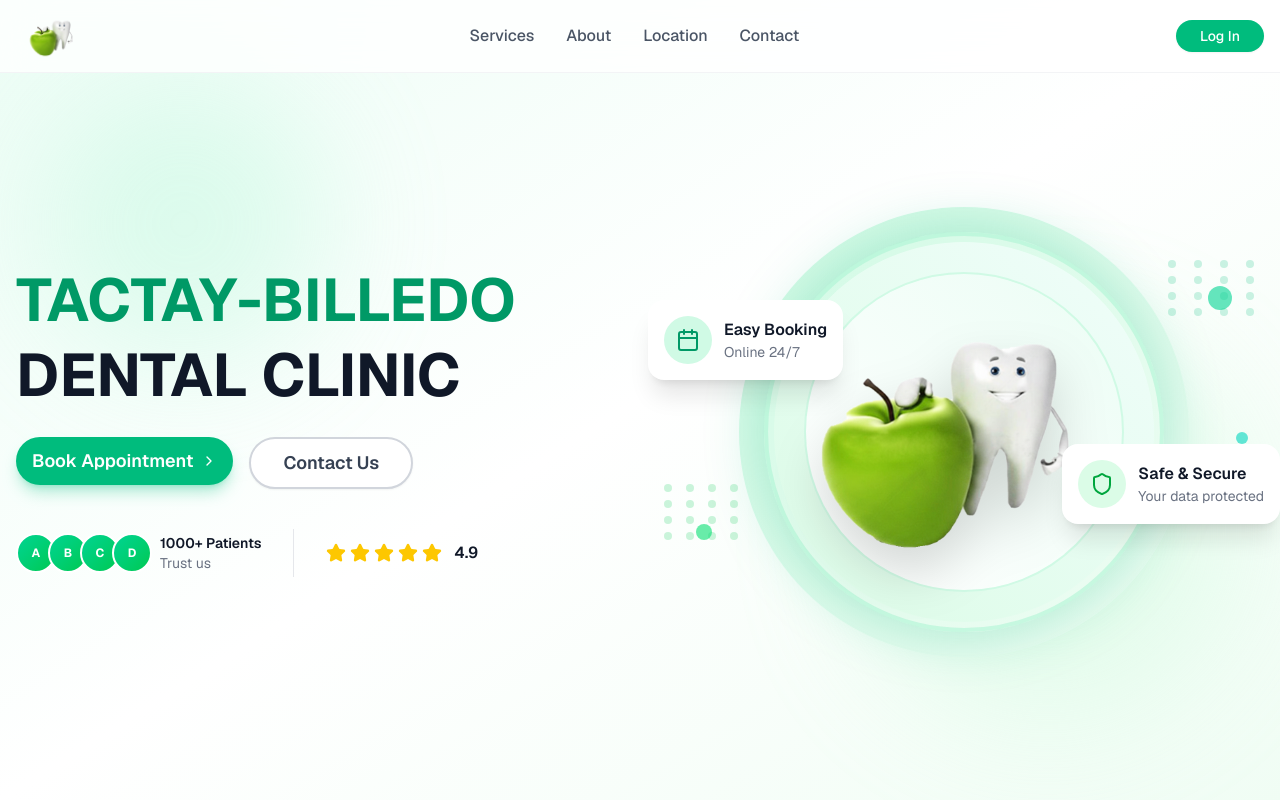
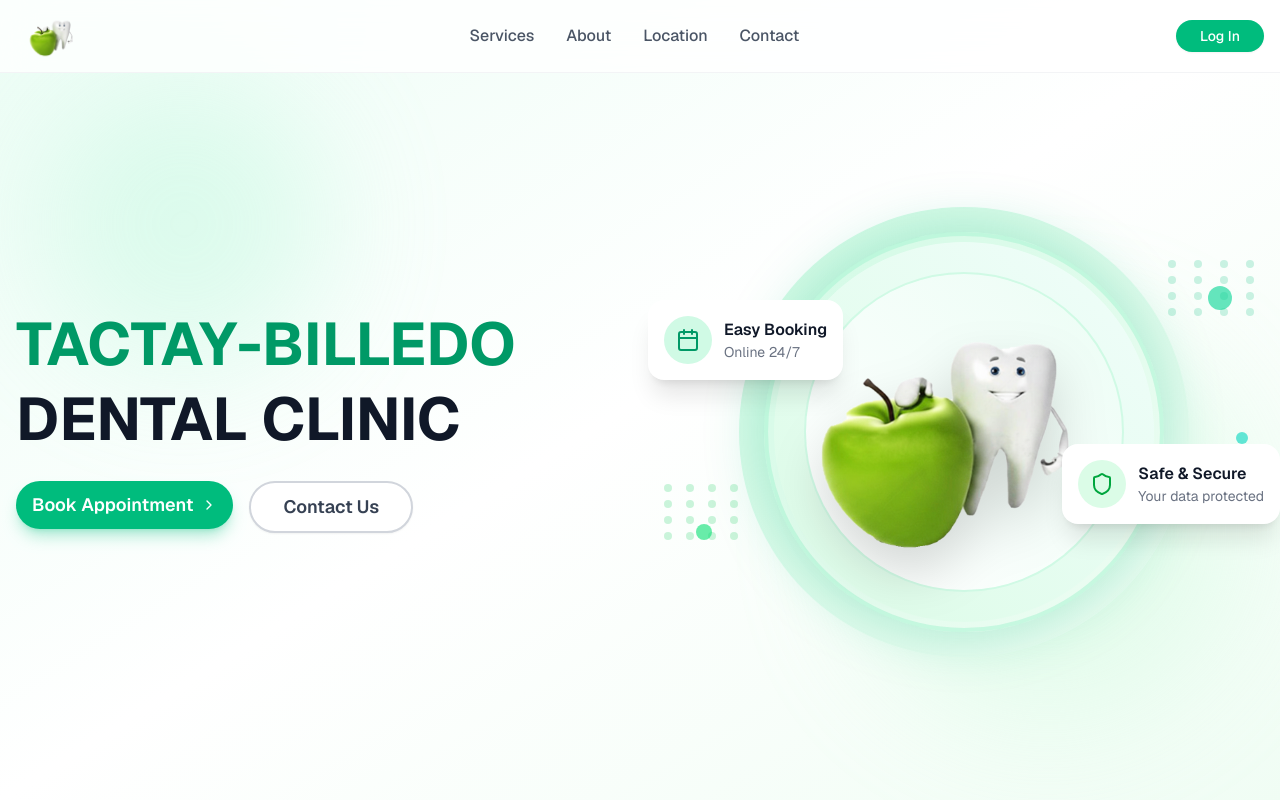
Before and after one commit to joyce12345678910/v0-appointment-system-design, a Next.js app: page / in a window 1280 px wide. Shown: the top 800 px of the page. Built offline with nearby package versions, Linux system fonts and the light colour scheme.

Commit message:
remove "1000+ Patients" testimonial section from homepage
Co-authored-by: null <235259932+joyce12345678910@users.noreply.github.com>

```diff
--- a/app/page.tsx
+++ b/app/page.tsx
@@ -140,28 +140,7 @@ export default function HomePage() {
                 </Button>
               </div>
 
-              <div className="flex flex-wrap items-center gap-4 sm:gap-8 pt-4">
-                <div className="flex items-center gap-2">
-                  <div className="flex -space-x-2">
-                    {[1, 2, 3, 4].map((i) => (
-                      <div key={i} className="w-8 h-8 sm:w-10 sm:h-10 rounded-full bg-gradient-to-br from-emerald-400 to-green-500 border-2 border-white flex items-center justify-center text-white text-xs font-bold">
-                        {String.fromCharCode(64 + i)}
-                      </div>
-                    ))}
-                  </div>
-                  <div className="text-sm">
-                    <p className="font-semibold text-gray-900">1000+ Patients</p>
-                    <p className="text-gray-500">Trust us</p>
-                  </div>
-                </div>
-                <div className="h-12 w-px bg-gray-200 hidden sm:block"></div>
-                <div className="flex items-center gap-1">
-                  {[1, 2, 3, 4, 5].map((i) => (
-                    <Star key={i} className="h-4 w-4 sm:h-5 sm:w-5 fill-yellow-400 text-yellow-400" />
-                  ))}
-                  <span className="ml-2 font-semibold text-gray-900">4.9</span>
-                </div>
-              </div>
+
 
               {/* Mobile Logo and Feature Cards */}
               <div className="lg:hidden pt-4 pb-8">
```
